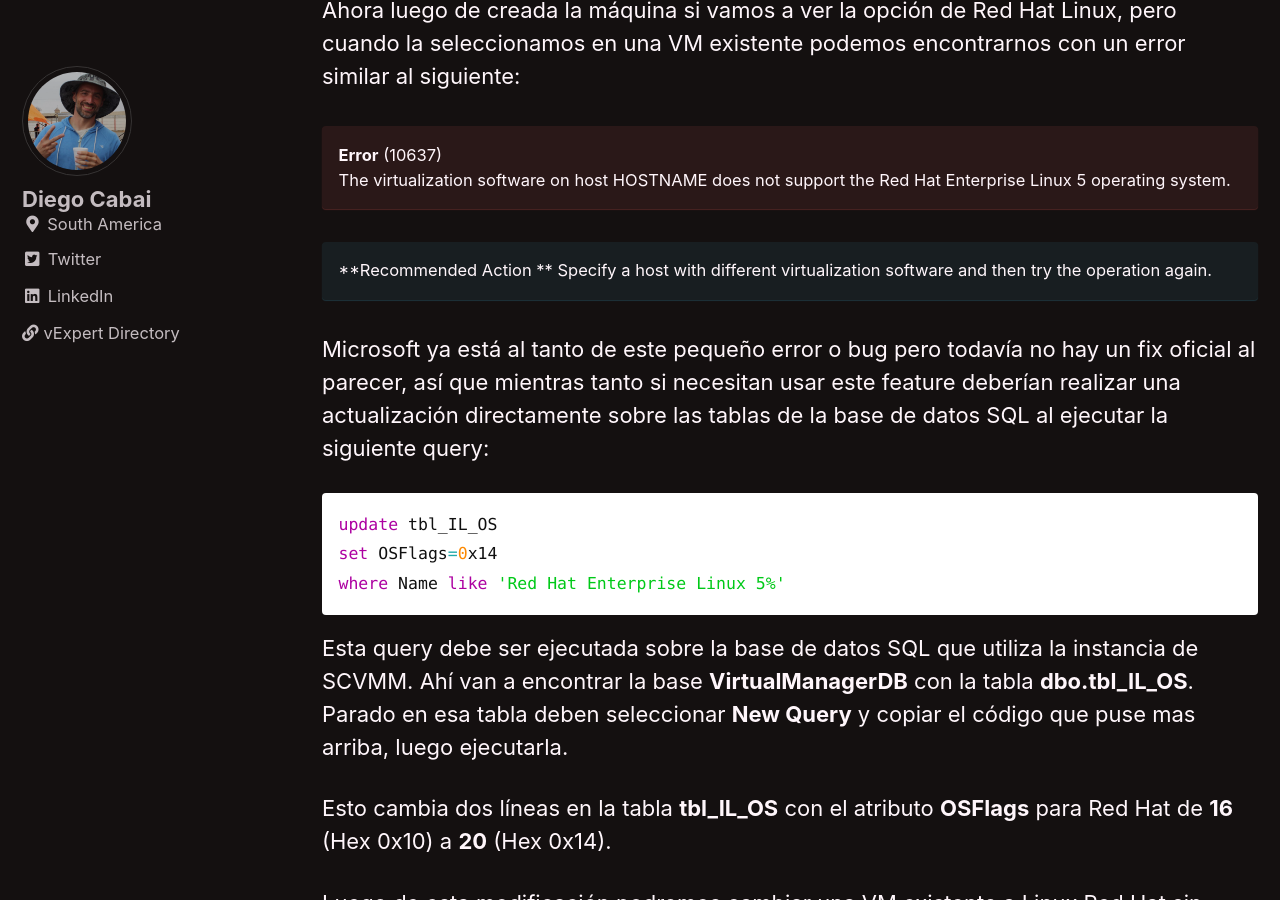
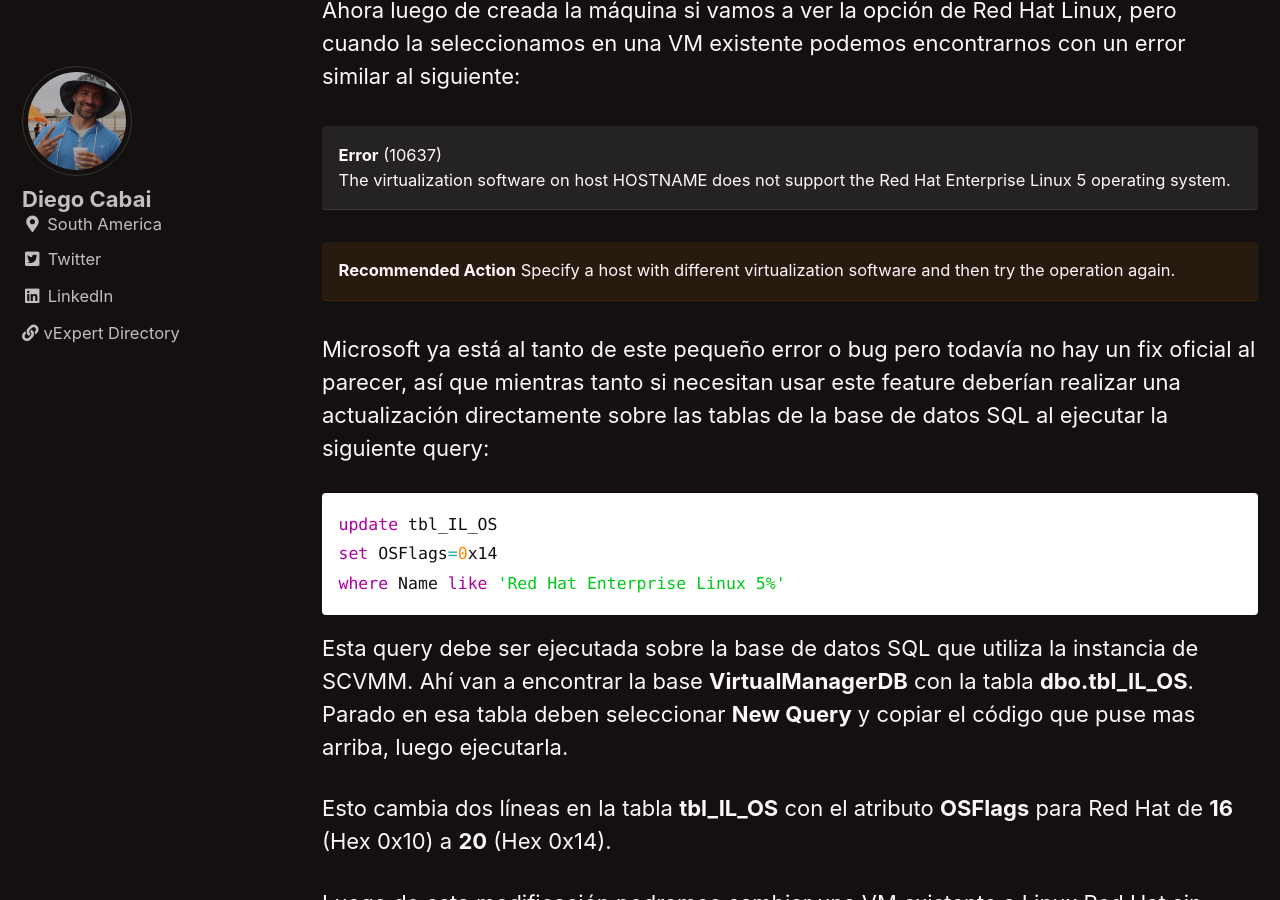
Before and after one commit to dcabai/dcabai.github.io, a Jekyll site: the page built from _posts/2010-03-30-cmo-hacer-que-scvmm-2008-r2-soporte-linux-rh-como-guest.md, in a window 1280 px wide and 900 px high, scrolled down 492 px. Built offline with Jekyll 4.4.1, drawn with Linux system fonts in a browser that asks for light colours; cached includes are drawn as plain includes.

Commit message:
Update 2010-03-30-cmo-hacer-que-scvmm-2008-r2-soporte-linux-rh-como-guest.md

```diff
--- a/_posts/2010-03-30-cmo-hacer-que-scvmm-2008-r2-soporte-linux-rh-como-guest.md
+++ b/_posts/2010-03-30-cmo-hacer-que-scvmm-2008-r2-soporte-linux-rh-como-guest.md
@@ -12,11 +12,11 @@
 
 **Error**  (10637)
 The virtualization software on host HOSTNAME does not support the Red Hat Enterprise Linux 5 operating system.
-{: .notice--danger}
+{: .notice}
 
-**Recommended Action **
+**Recommended Action**
 Specify a host with different virtualization software and then try the operation again.
-{: .notice--info}
+{: .notice--warning}
 
 Microsoft ya está al tanto de este pequeño error o bug pero todavía no hay un fix oficial al parecer, así que mientras tanto si necesitan usar este feature deberían realizar una actualización directamente sobre las tablas de la base de datos SQL al ejecutar la siguiente query:
 
```
